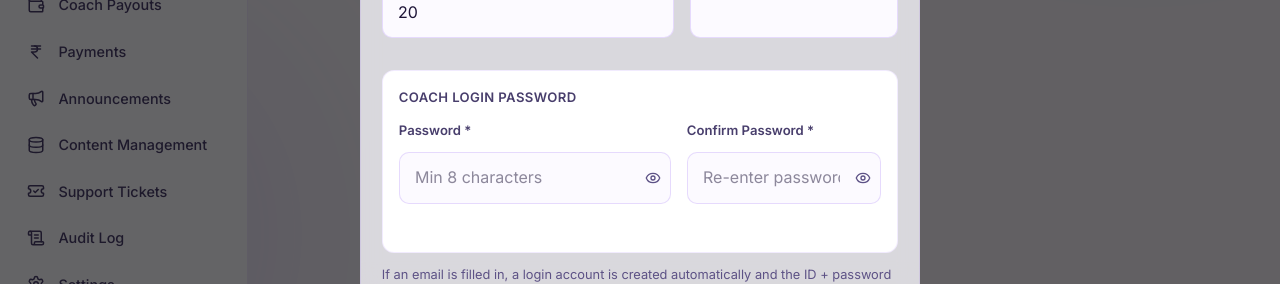
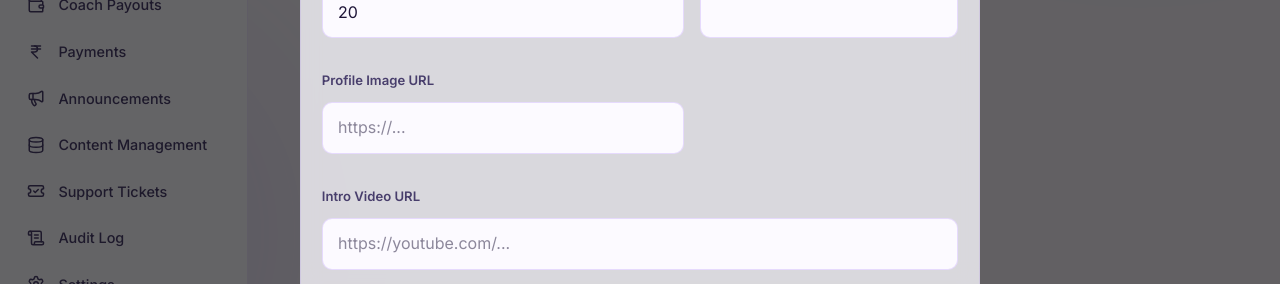
Before and after one commit to ankit-datatrainer/InterviewAce-AI, a Next.js app: page /admin/coaches in a window 1280 px wide. Both pictures are taken after a click on the button "Add coach". Shown: the part 516-800 px from the top of the page. Built offline with nearby package versions, Linux system fonts and the light colour scheme; no server answers; the database is empty.

Commit message:
feat: add bio, image, and video fields to add coach modal

```diff
--- a/src/app/admin/coaches/page.tsx
+++ b/src/app/admin/coaches/page.tsx
@@ -18,7 +18,7 @@ const statusColor = (s: string) => (s === 'Approved' ? 'green' : s === 'Pending'
 
 const CATEGORIES = ['communication', 'personality', 'interview', 'hr', 'corporate', 'career'];
 
-const emptyCoach: NewCoachInput = { name: '', email: '', title: '', bio: '', category: 'interview', pricePerSession: 1000, experienceYears: 5, tags: [], commissionPct: 20 };
+const emptyCoach: NewCoachInput = { name: '', email: '', title: '', bio: '', category: 'interview', pricePerSession: 1000, experienceYears: 5, tags: [], commissionPct: 20, imageUrl: '', introVideoUrl: '' };
 
 /* ── Shared modal overlay style (scrollable, top-aligned) ── */
 const overlayStyle: React.CSSProperties = {
@@ -237,7 +237,7 @@ export default function CoachManagementPage() {
         <div style={overlayStyle} onClick={() => setShowAdd(false)}>
           <div
             className="widget"
-            style={{ maxWidth: 560, width: '100%', marginTop: '1rem', marginBottom: '2rem' }}
+            style={{ maxWidth: 680, width: '100%', marginTop: '1rem', marginBottom: '2rem' }}
             onClick={(e) => e.stopPropagation()}
           >
             {/* Header */}
@@ -256,6 +256,8 @@ export default function CoachManagementPage() {
               <div className="field"><label>Experience (years)</label><input type="number" className="input" value={form.experienceYears} onChange={(e) => setForm({ ...form, experienceYears: Number(e.target.value) })} /></div>
               <div className="field"><label>Commission %</label><input type="number" className="input" value={form.commissionPct} onChange={(e) => setForm({ ...form, commissionPct: Number(e.target.value) })} /></div>
               <div className="field"><label>Tags (comma separated)</label><input className="input" value={tagsStr} onChange={(e) => setTagsStr(e.target.value)} /></div>
+              <div className="field"><label>Profile Image URL</label><input className="input" placeholder="https://..." value={form.imageUrl || ''} onChange={(e) => setForm({ ...form, imageUrl: e.target.value })} /></div>
+              <div className="field" style={{ gridColumn: '1 / -1' }}><label>Intro Video URL</label><input className="input" placeholder="https://youtube.com/..." value={form.introVideoUrl || ''} onChange={(e) => setForm({ ...form, introVideoUrl: e.target.value })} /></div>
             </div>
 
             {/* Password section */}
--- a/src/lib/admin-store.ts
+++ b/src/lib/admin-store.ts
@@ -626,6 +626,8 @@ export interface NewCoachInput {
   experienceYears?: number;
   tags?: string[];
   commissionPct?: number;
+  imageUrl?: string;
+  introVideoUrl?: string;
 }
 
 export async function createCoach(input: NewCoachInput): Promise<string | null> {
@@ -642,6 +644,8 @@ export async function createCoach(input: NewCoachInput): Promise<string | null>
     tags: input.tags ?? [],
     commission_pct: input.commissionPct ?? 20,
     avatar_color: getColorForId(input.name),
+    image_url: input.imageUrl || null,
+    intro_video_url: input.introVideoUrl || null,
     status: 'pending',
     is_verified: false,
   }).select('id').single();
```
